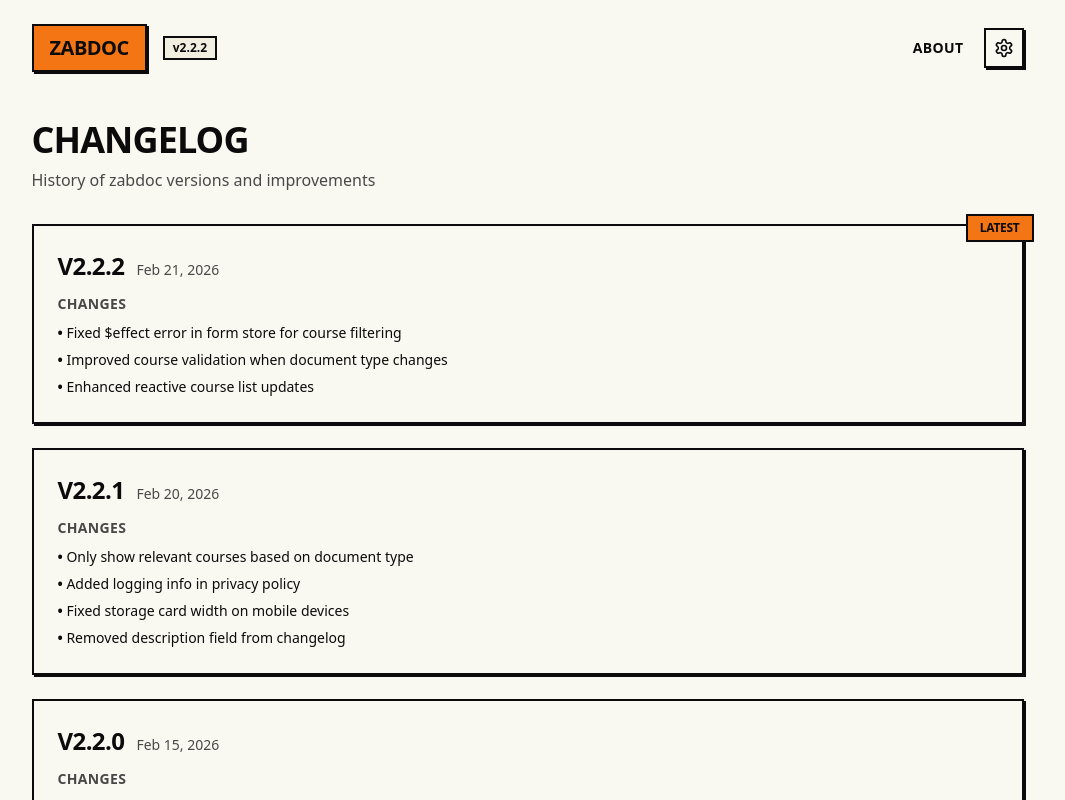
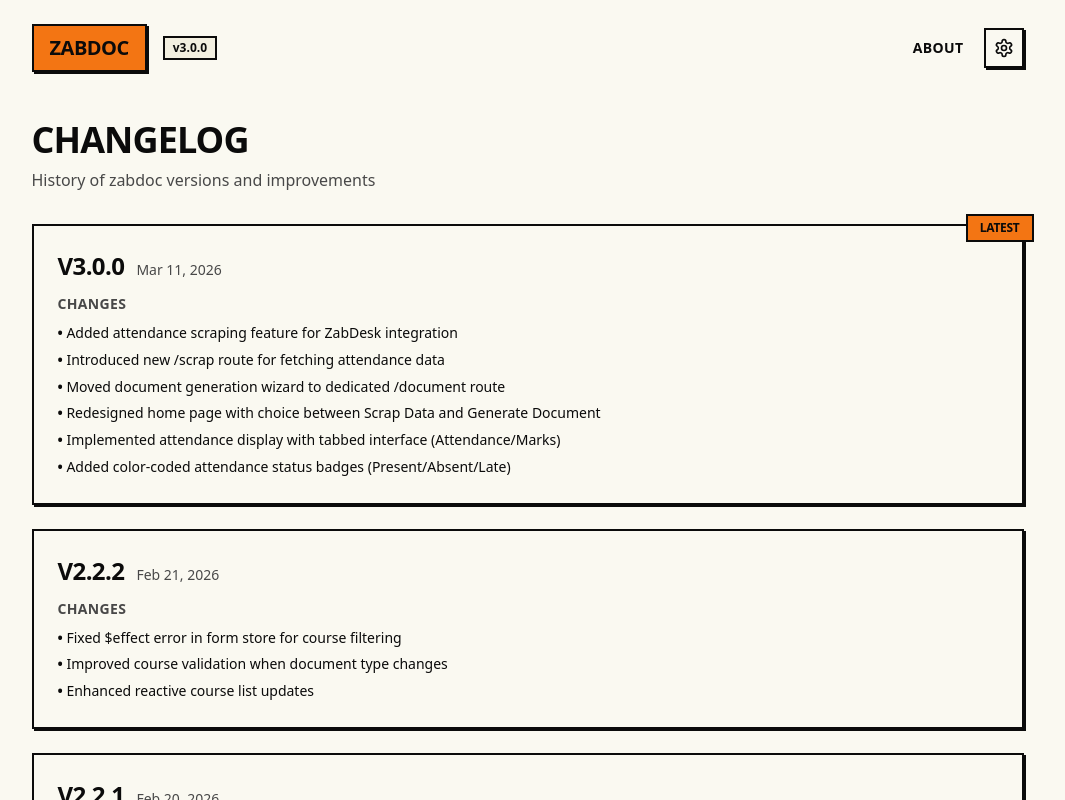
Before and after one commit to hammadmajid/zabdoc, a SvelteKit app in the folder worker/: page /changelog in a window 1280 px wide. Shown: the top 800 px of the page, without its empty margins (105-1170 px from the left). Built offline with nearby package versions, Linux system fonts and the light colour scheme.

Commit message:
bump version to v3.0.0

```diff
--- a/worker/src/routes/+layout.svelte
+++ b/worker/src/routes/+layout.svelte
@@ -46,7 +46,7 @@
                     href="/changelog"
                     class="bg-muted px-2 py-0.5 neo-border-sm text-xs font-bold hover:bg-primary transition-colors"
                 >
-                    v2.2.2
+                    v3.0.0
                 </a>
             </nav>
             <nav class="flex items-center gap-2">
--- a/worker/src/routes/changelog/+page.svelte
+++ b/worker/src/routes/changelog/+page.svelte
@@ -15,6 +15,18 @@
     }
 
     const changelog: ChangelogEntry[] = [
+        {
+            version: "3.0.0",
+            date: "2026-03-11",
+            changes: [
+                "Added attendance scraping feature for ZabDesk integration",
+                "Introduced new /scrap route for fetching attendance data",
+                "Moved document generation wizard to dedicated /document route",
+                "Redesigned home page with choice between Scrap Data and Generate Document",
+                "Implemented attendance display with tabbed interface (Attendance/Marks)",
+                "Added color-coded attendance status badges (Present/Absent/Late)"
+            ]
+        },
         {
             version: "2.2.2",
             date: "2026-02-21",
```
